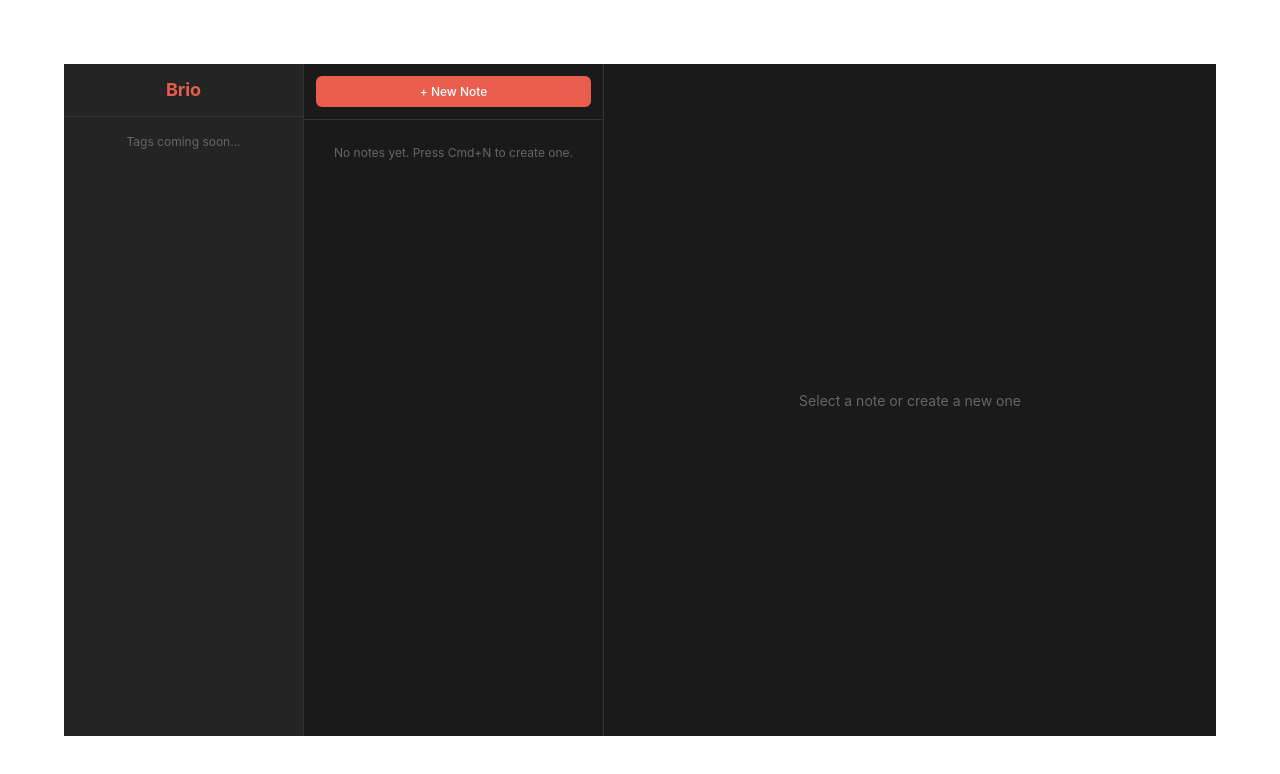
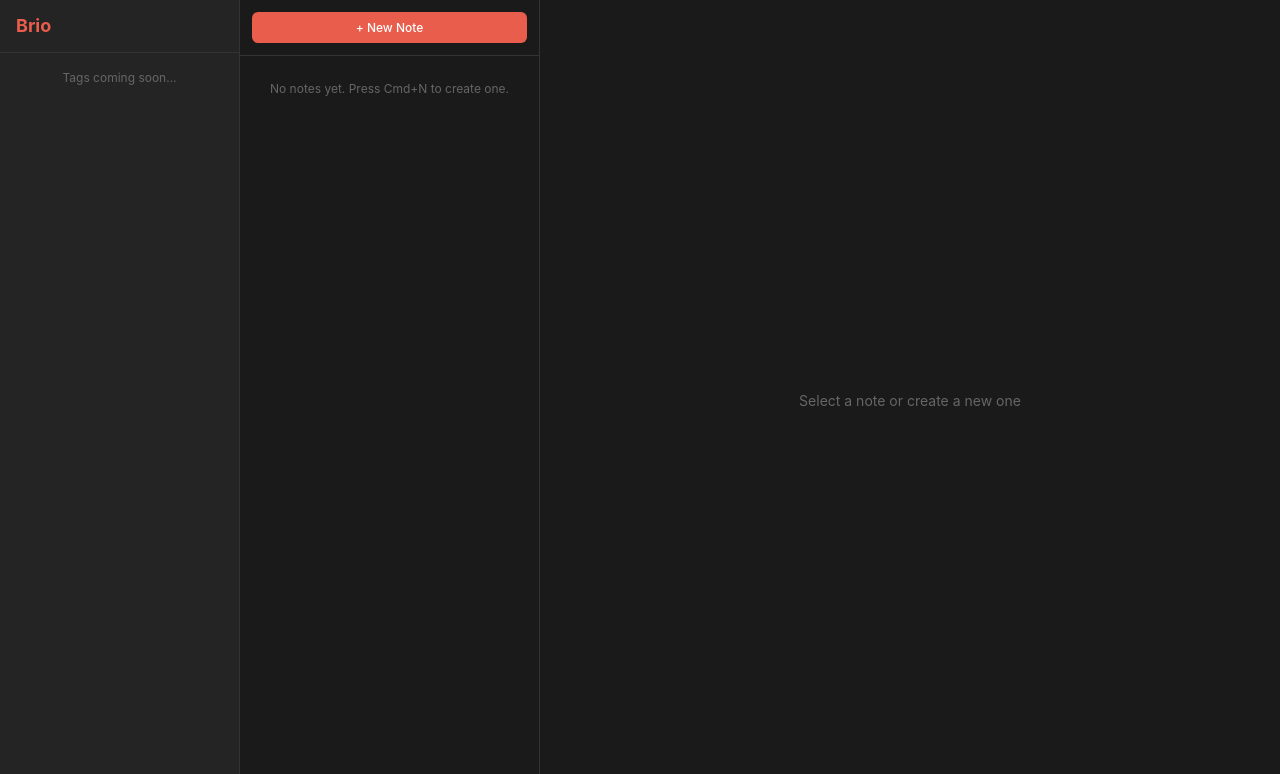
Before and after one commit to DonaldoDes/Brio, a Vue app: page / in a window 1280 px wide. Shown: the top 774 px of the page. Built offline with nearby package versions, Linux system fonts and the light colour scheme.

Commit message:
fix(style): align text left instead of center in editor
Remove text-align: center from #app selector.
Closes BUG-001

```diff
--- a/src/style.css
+++ b/src/style.css
@@ -66,13 +66,6 @@ code {
   padding: 2em;
 }
 
-#app {
-  max-width: 1280px;
-  margin: 0 auto;
-  padding: 2rem;
-  text-align: center;
-}
-
 @media (prefers-color-scheme: light) {
   :root {
     color: #213547;
```
